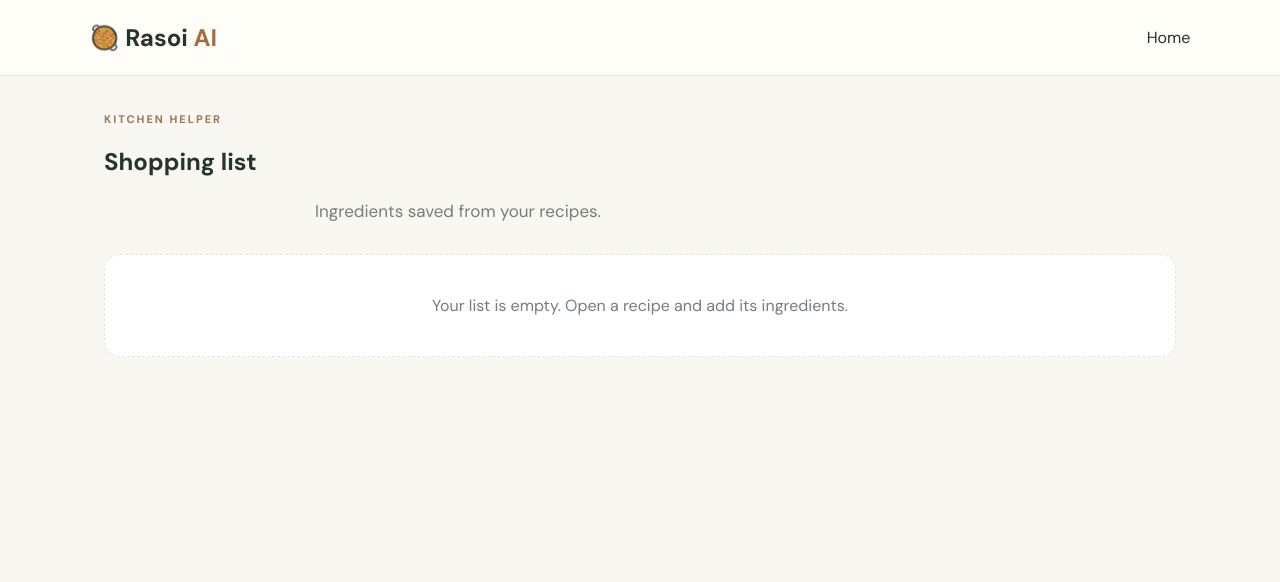
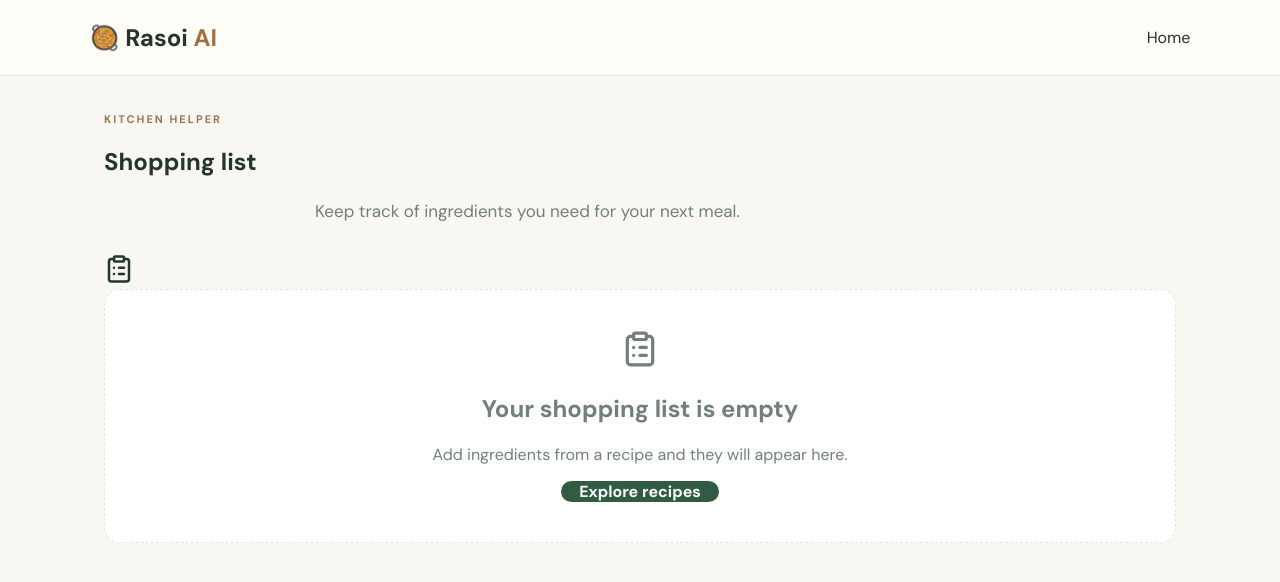
Before and after one commit to gvamsi7/rasoi-ai, a Next.js app: page /shopping-list in a window 1280 px wide. Shown: the top 582 px of the page. Built offline with nearby package versions, Linux system fonts and the light colour scheme; a web font is replaced by a local one.

Commit message:
Improve shopping list UI and interactions

```diff
--- a/app/shopping-list/page.tsx
+++ b/app/shopping-list/page.tsx
@@ -1,20 +1,85 @@
 'use client';
-import { useEffect, useState } from 'react';
-import { Trash2 } from 'lucide-react';
+
+import { useEffect, useMemo, useState } from 'react';
+import { Check, ClipboardList, Trash2, X } from 'lucide-react';
 import { getShoppingList, removeShoppingItem } from '../../lib/storage';
 
 export default function ShoppingList() {
-    const [items, setItems] = useState<string[]>([]);
-    useEffect(() => setItems(getShoppingList()), []);
-    return <main>
-        <nav className="nav">
-            <a className="logo" href="/">🥘 Rasoi <span>AI</span>
-            </a>
-            <a className="outline" href="/">Home</a>
-        </nav>
-        <section className="content narrow"><p className="eyebrow">KITCHEN HELPER</p>
-            <h1>Shopping list</h1><p className="subtitle left">Ingredients saved from your recipes.</p>{items.length ? <ul className="shopping">{items.map(x => <li key={x}><span>{x}</span>
-                <button onClick={() => { const n = removeShoppingItem(x); setItems(n) }} aria-label={`Remove ${x}`}><Trash2 size={17} /></button></li>)}</ul> : <div className="empty">Your list is empty. Open a recipe and add its ingredients.</div>}
-        </section>
+  const [items, setItems] = useState<string[]>([]);
+  const [checked, setChecked] = useState<string[]>([]);
+
+  useEffect(() => {
+    setItems(getShoppingList());
+    try {
+      setChecked(JSON.parse(localStorage.getItem('rasoi:shopping-checked') || '[]'));
+    } catch {
+      setChecked([]);
+    }
+  }, []);
+
+  const remaining = useMemo(() => items.filter((item) => !checked.includes(item)), [items, checked]);
+
+  const toggleChecked = (item: string) => {
+    const next = checked.includes(item) ? checked.filter((x) => x !== item) : [...checked, item];
+    setChecked(next);
+    localStorage.setItem('rasoi:shopping-checked', JSON.stringify(next));
+  };
+
+  const removeItem = (item: string) => {
+    setItems(removeShoppingItem(item));
+    const next = checked.filter((x) => x !== item);
+    setChecked(next);
+    localStorage.setItem('rasoi:shopping-checked', JSON.stringify(next));
+  };
+
+  const clearCompleted = () => checked.forEach(removeItem);
+
+  return (
+    <main>
+      <nav className="nav">
+        <a className="logo" href="/">🥘 Rasoi <span>AI</span></a>
+        <a className="outline" href="/">Home</a>
+      </nav>
+      <section className="content narrow shopping-page">
+        <div className="shopping-heading">
+          <div>
+            <p className="eyebrow">KITCHEN HELPER</p>
+            <h1>Shopping list</h1>
+            <p className="subtitle left">Keep track of ingredients you need for your next meal.</p>
+          </div>
+          <div className="shopping-icon"><ClipboardList size={30} /></div>
+        </div>
+
+        {items.length ? (
+          <>
+            <div className="shopping-summary">
+              <strong>{remaining.length} item{remaining.length === 1 ? '' : 's'} remaining</strong>
+              {checked.length > 0 && <button className="clear-ingredients" onClick={clearCompleted}>Clear completed</button>}
+            </div>
+            <ul className="shopping">
+              {items.map((item) => {
+                const done = checked.includes(item);
+                return (
+                  <li className={done ? 'shopping-item done' : 'shopping-item'} key={item}>
+                    <button className="check-item" onClick={() => toggleChecked(item)} aria-label={`${done ? 'Uncheck' : 'Check'} ${item}`}>
+                      {done && <Check size={15} />}
+                    </button>
+                    <span>{item}</span>
+                    <button className="remove-item" onClick={() => removeItem(item)} aria-label={`Remove ${item}`}><Trash2 size={17} /></button>
+                  </li>
+                );
+              })}
+            </ul>
+          </>
+        ) : (
+          <div className="empty shopping-empty">
+            <ClipboardList size={38} />
+            <h2>Your shopping list is empty</h2>
+            <p>Add ingredients from a recipe and they will appear here.</p>
+            <a className="primary" href="/">Explore recipes</a>
+          </div>
+        )}
+      </section>
     </main>
+  );
 }
```
